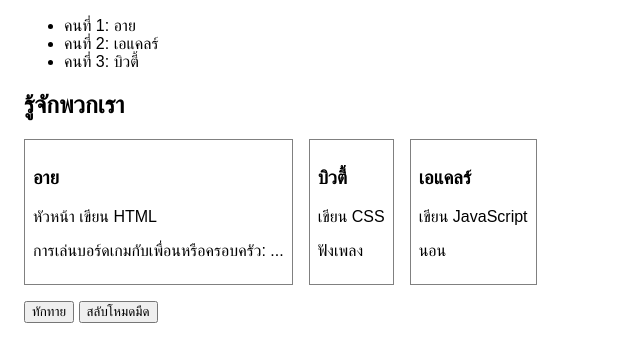
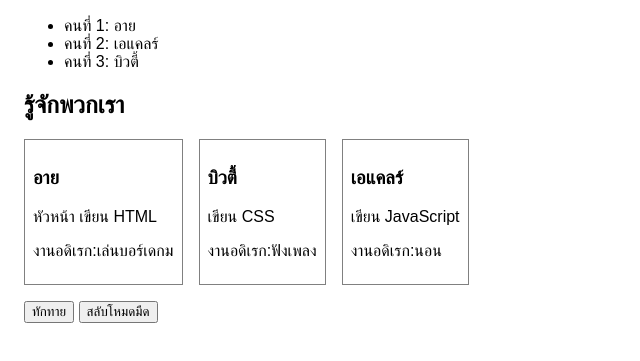
Before and after one commit to 405-10-Chatthida/team4, a plain HTML site: page index.html in a window 1280 px wide. Shown: the part 113-474 px from the top of the page, without its empty margins (0-640 px from the left). Drawn offline with Linux system fonts and the light colour scheme.

Commit message:
index.html

```diff
--- a/index.html
+++ b/index.html
@@ -24,19 +24,19 @@
         <div class="card">
             <h3 class="card-name">อาย</h3>
             <p class="card-role">หัวหน้า เขียน HTML</p>
-            <p class="card-hobby">การเล่นบอร์ดเกมกับเพื่อนหรือครอบครัว: ...</p>
+            <p class="card-hobby">งานอดิเรก:เล่นบอร์เดกม</p>
         </div>
 
         <div class="card">
             <h3 class="card-name">บิวตี้</h3>
             <p class="card-role">เขียน CSS</p>
-            <p class="card-hobby">ฟังเพลง</p>
+            <p class="card-hobby">งานอดิเรก:ฟังเพลง</p>
         </div>
 
         <div class="card">
             <h3 class="card-name">เอแคลร์</h3>
             <p class="card-role">เขียน JavaScript</p>
-            <p class="card-hobby">นอน</p>
+            <p class="card-hobby">งานอดิเรก:นอน</p>
         </div>
 
     </div>
```
